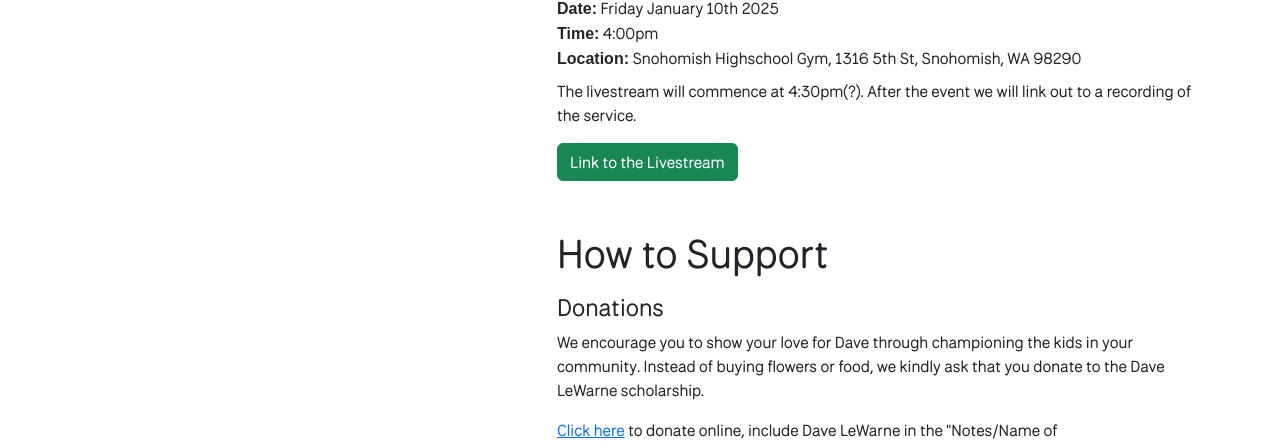
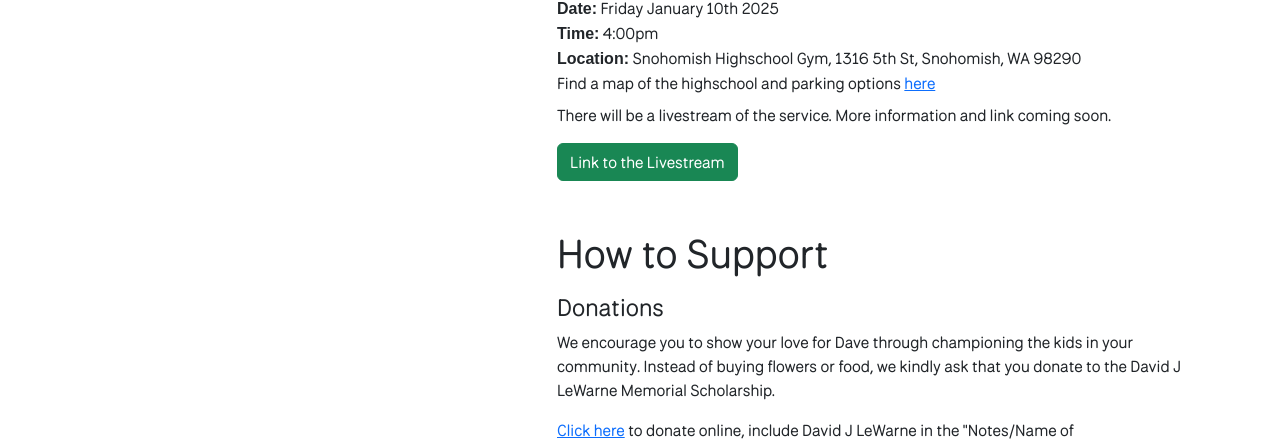
Before and after one commit to giselejfox/dave-lewarne-memorial, a Next.js app: page / in a window 1280 px wide. Shown: the part 501-947 px from the top of the page. Built offline with nearby package versions, Linux system fonts and the light colour scheme; a web font is replaced by a local one.

Commit message:
parking and witing

```diff
--- a/src/app/page.js
+++ b/src/app/page.js
@@ -16,13 +16,14 @@ export default function Home() {
             <div><span className="fw-bold">Date:</span> Friday January 10th 2025</div>
             <div><span className="fw-bold">Time:</span> 4:00pm</div>
             <div><span className="fw-bold">Location:</span> Snohomish Highschool Gym, 1316 5th St, Snohomish, WA 98290</div>
+            <div>Find a map of the highschool and parking options <a href="/img/SHS-SiteMap2.png">here</a></div>
           </div>
-          <div>The livestream will commence at 4:30pm(?). After the event we will link out to a recording of the service.</div>
+          <div>There will be a livestream of the service. More information and link coming soon.</div>
           <button className="btn btn-success mt-3 mb-5 w-fit">Link to the Livestream</button>
           <h2>How to Support</h2>
           <h3>Donations</h3>
-          <p>We encourage you to show your love for Dave through championing the kids in your community. Instead of buying flowers or food, we kindly ask that you donate to the Dave LeWarne scholarship.</p>
-          <p><a href="https://www.snoed.org/donate-online/">Click here</a> to donate online, include Dave LeWarne in the "Notes/Name of Tribute/Fund/Scholarship" section of the form.</p>
+          <p>We encourage you to show your love for Dave through championing the kids in your community. Instead of buying flowers or food, we kindly ask that you donate to the David J LeWarne Memorial Scholarship.</p>
+          <p><a href="https://www.snoed.org/donate-online/">Click here</a> to donate online, include David J LeWarne in the "Notes/Name of Tribute/Fund/Scholarship" section of the form.</p>
           <p>You can also mail a check to PO Box 1312, Snohomish, WA 98291. Please include a note for Dave LeWarne Scholarship on the check. </p>
           <h3>Submit Photos and Stories</h3>
           <div><a href="https://form.jotform.com/243655021912047">Click here</a> to submit your favorite Dave pictures and memories. After review, your submissions will be shown on the <a href="/memories">memories</a> page. If you submit photos before the memorial service they will be used in the slideshow.</div>
```
Also changed, not shown: public/img/SHS-SiteMap2.png (added).
